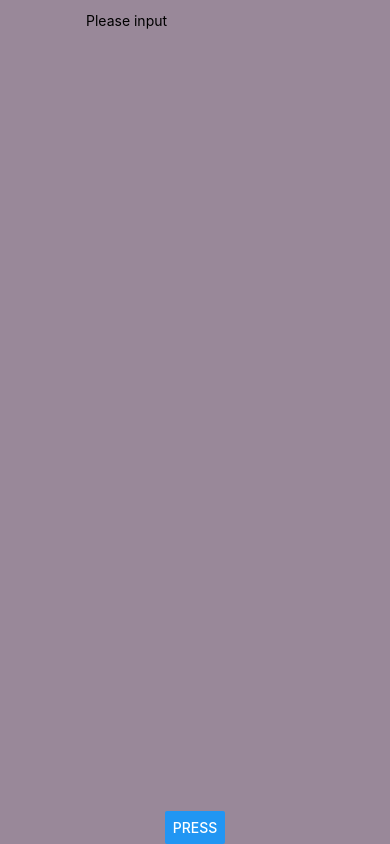
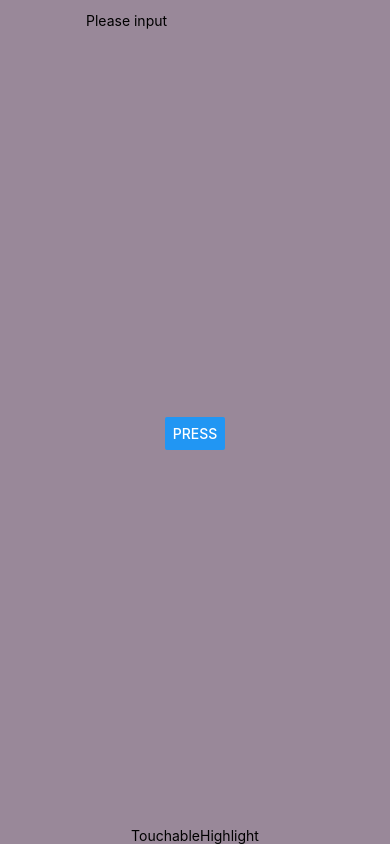
Before and after one commit to march-dave/HelloRN, a React Native app: screen / in a window 390 px wide. Built offline with nearby package versions, Linux system fonts and the light colour scheme.

Commit message:
TouchableHighlight

```diff
--- a/App.js
+++ b/App.js
@@ -4,7 +4,7 @@
  * @flow
  */
 
-import React, { Component } from 'react';
+import React, { Component } from "react";
 import {
   Platform,
   StyleSheet,
@@ -12,10 +12,11 @@ import {
   View,
   TextInput,
   Button,
-  TouchableHighlight,
-} from 'react-native';
-import Blink from './Blink.js';
-import HelloButton from './HelloButton';
+  TouchableHighlight
+  // Alert,
+} from "react-native";
+import Blink from "./Blink.js";
+import HelloButton from "./HelloButton";
 
 // const instructions = Platform.select({
 //   ios: 'Press Cmd+R to reload,\n' +
@@ -26,10 +27,9 @@ import HelloButton from './HelloButton';
 
 type Props = {};
 export default class App extends Component<Props> {
-
   state = {
-    name: ''
-  }
+    name: ""
+  };
 
   render() {
     return (
@@ -39,14 +39,24 @@ export default class App extends Component<Props> {
         <HelloButton name="Button" />
         <Blink text="I love to my Blink" /> */}
 
-        <TextInput style={{height: 40}} placeholder="Please input" onChangeText={ (text) => this.setState( {name: text} ) } />
+        <TextInput
+          style={{ height: 40 }}
+          placeholder="Please input"
+          onChangeText={text => this.setState({ name: text })}
+        />
 
-      <Button onPress={ () => {Alert.alert('You tapped the button')}  } title="press" />
+        <Button
+          onPress={() => {
+            Alert.alert("You tapped the button");
+          }}
+          title="press"
+        />
 
-        {/* <TouchableHighlight onPress={ ()=> Alert.alert('TouchableHighlight')} >
-
-        </TouchableHighlight> */}
-
+        <TouchableHighlight onPress={() => {}}>
+          <View>
+            <Text>TouchableHighlight</Text>
+          </View>
+        </TouchableHighlight>
       </View>
     );
   }
@@ -55,19 +65,19 @@ export default class App extends Component<Props> {
 const styles = StyleSheet.create({
   container: {
     flex: 1,
-    flexDirection: 'column',
-    justifyContent: 'space-between',
-    alignItems: 'center',
-    backgroundColor: "#989",
+    flexDirection: "column",
+    justifyContent: "space-between",
+    alignItems: "center",
+    backgroundColor: "#989"
   },
   welcome: {
     fontSize: 20,
-    textAlign: 'center',
-    margin: 10,
+    textAlign: "center",
+    margin: 10
   },
   instructions: {
-    textAlign: 'center',
-    color: '#333333',
-    marginBottom: 5,
-  },
+    textAlign: "center",
+    color: "#333333",
+    marginBottom: 5
+  }
 });
```
